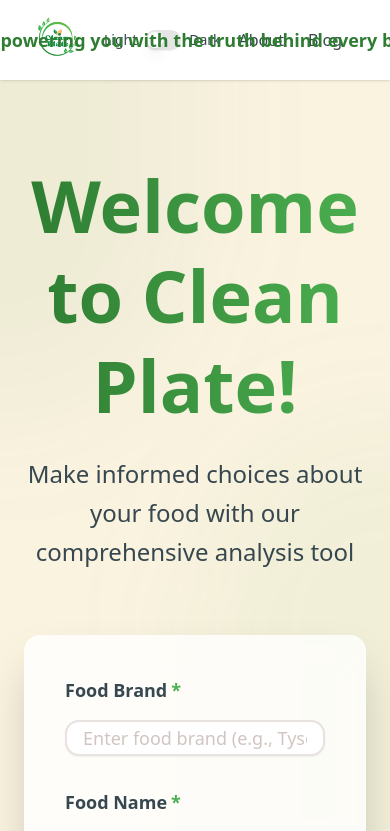
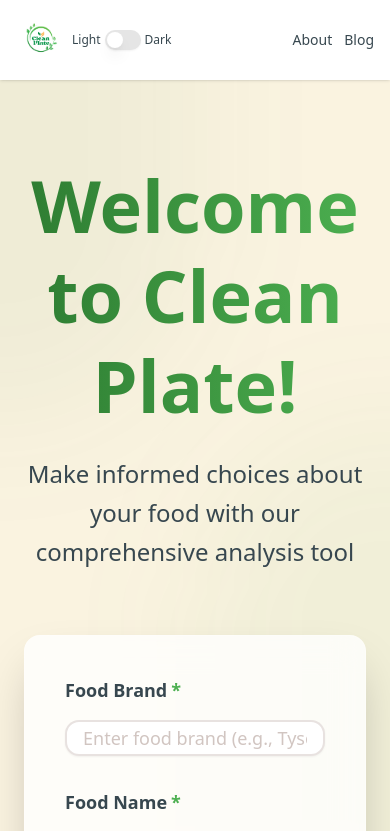
Before and after one commit to davud27/CleanPlate, a React (Vite) app in the folder HopperHacks2025/: page / in a window 390 px wide. Shown: the top 831 px of the page. Built offline with nearby package versions, Linux system fonts and the light colour scheme.

Commit message:
Update Header
Made Mobile Friendly

```diff
--- a/HopperHacks2025/src/components/Header.tsx
+++ b/HopperHacks2025/src/components/Header.tsx
@@ -19,8 +19,8 @@
 
   return (
     <header className="fixed top-0 left-0 right-0 bg-white dark:bg-gray-900 z-50 shadow-sm transition-colors duration-200">
-      <nav className="px-6 h-20 flex items-center justify-between">
-        <div className="flex items-center gap-4">
+      <nav className="px-4 md:px-6 h-20 flex items-center justify-between">
+        <div className="flex items-center gap-2 md:gap-4">
           <Link
             to="/"
             className="hover:opacity-80 transition-opacity"
@@ -28,28 +28,28 @@
             <img
               src={cleanPlateLogo}
               alt="Clean Plate Logo"
-              className="h-16 w-auto"
+              className="h-12 md:h-16 w-auto"
             />
           </Link>
 
-          <div className="flex items-center gap-2">
-            <span className="text-sm text-[#37474F] dark:text-gray-200">Light</span>
+          <div className="flex items-center gap-1 md:gap-2">
+            <span className="text-xs md:text-sm text-[#37474F] dark:text-gray-200">Light</span>
             <Switch
               checked={isDark}
               onCheckedChange={setIsDark}
               className="data-[state=checked]:bg-[#2E7D32]"
             />
-            <span className="text-sm text-[#37474F] dark:text-gray-200">Dark</span>
+            <span className="text-xs md:text-sm text-[#37474F] dark:text-gray-200">Dark</span>
           </div>
         </div>
 
-        <div className="absolute left-1/2 transform -translate-x-1/2">
-          <p className="text-[#2E7D32] dark:text-[#4CAF50] text-lg font-semibold whitespace-nowrap transition-colors duration-200">
+        <div className="absolute left-1/2 transform -translate-x-1/2 hidden md:block">
+          <p className="text-[#2E7D32] dark:text-[#4CAF50] text-lg font-semibold whitespace-nowrap">
             Empowering you with the truth behind every bite
           </p>
         </div>
 
-        <div className="flex gap-6 mr-6">
+        <div className="flex gap-3 md:gap-6">
           {/* <Link
             to="/"
             className="text-[#37474F] hover:text-[#2E7D32] transition-colors"
@@ -58,13 +58,13 @@
           </Link> */}
           <Link
             to="/about"
-            className="text-[#37474F] dark:text-gray-200 hover:text-[#2E7D32] dark:hover:text-[#4CAF50] transition-colors"
+            className="text-sm md:text-base text-[#37474F] dark:text-gray-200 hover:text-[#2E7D32] dark:hover:text-[#4CAF50] transition-colors"
           >
             About
           </Link>
           <Link
             to="/blog"
-            className="text-[#37474F] dark:text-gray-200 hover:text-[#2E7D32] dark:hover:text-[#4CAF50] transition-colors"
+            className="text-sm md:text-base text-[#37474F] dark:text-gray-200 hover:text-[#2E7D32] dark:hover:text-[#4CAF50] transition-colors"
           >
             Blog
           </Link>
```
